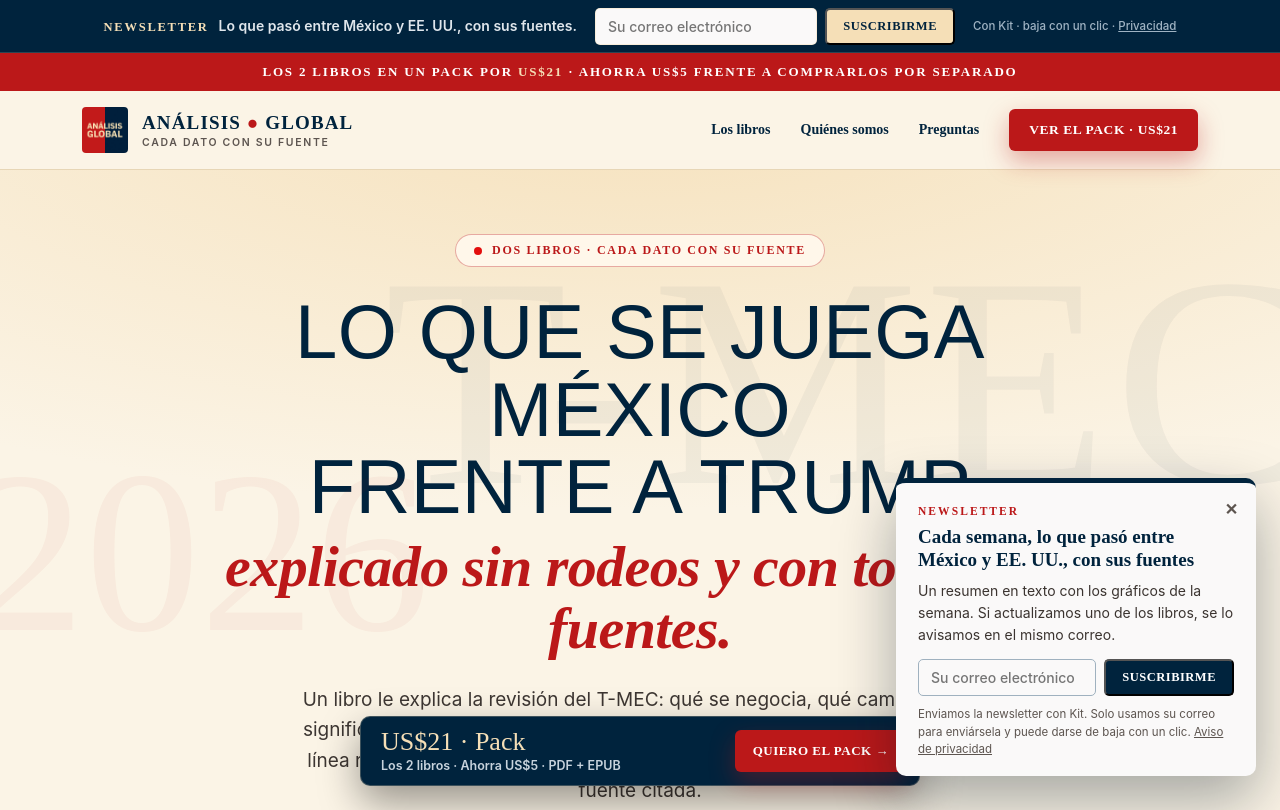
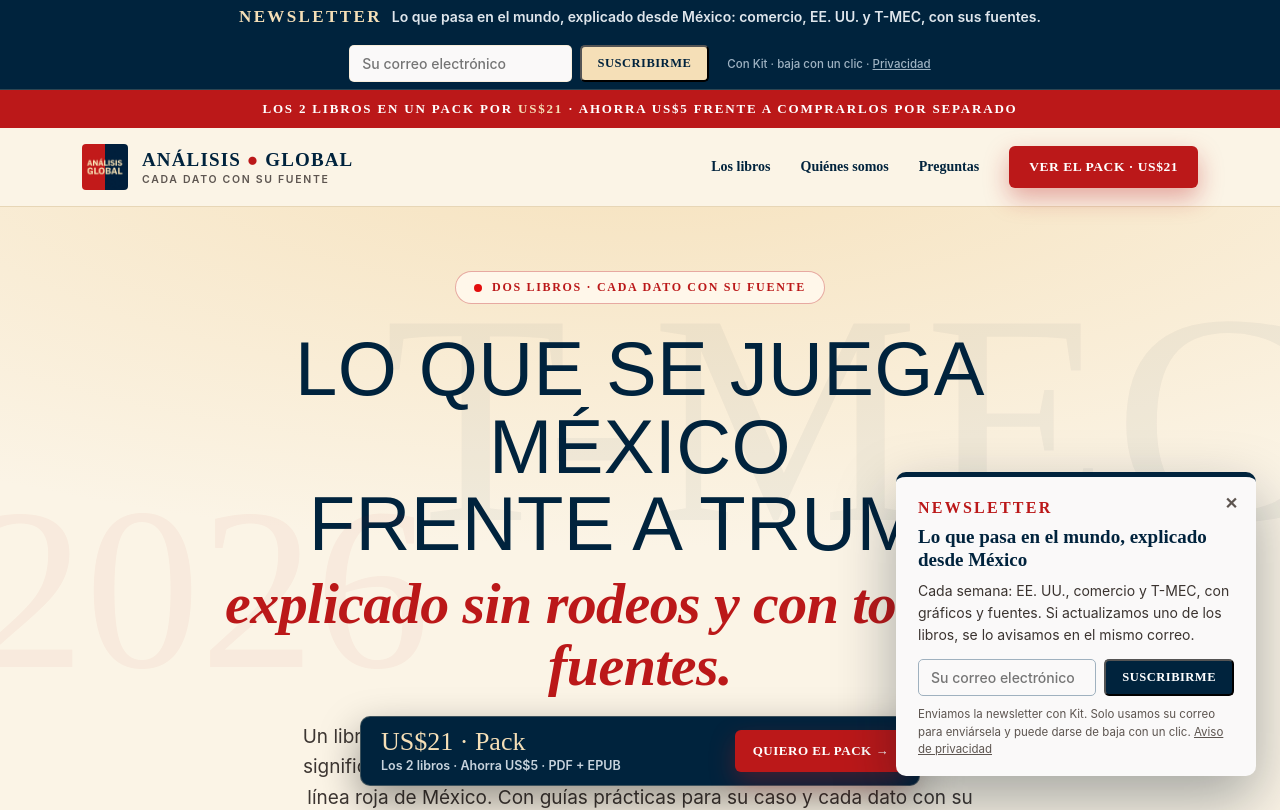
Before and after one commit to analisisglobal-web/analisisglobal-web.github.io, a plain HTML site: page index.html in a window 1280 px wide. Shown: the top 810 px of the page. Drawn offline with Linux system fonts and the light colour scheme.

Commit message:
Newsletter: texto y nombre más grande

```diff
--- a/index.html
+++ b/index.html
@@ -238,7 +238,7 @@ footer .links{display:flex;gap:22px;font:700 13.5px "Inter Tight";color:#dbe5ee}
 .nlbar{background:var(--navy);color:var(--cream);border-bottom:1px solid rgba(245,223,183,.18)}
 .nlbar .wrap{display:flex;align-items:center;justify-content:center;gap:18px;min-height:52px;padding-top:7px;padding-bottom:7px;flex-wrap:wrap}
 .nlbar p{font:600 14px Inter;color:#dfe6ec;display:flex;gap:10px;align-items:baseline;flex-wrap:wrap}
-.nlbar p b{font:800 12.5px "Inter Tight";letter-spacing:.14em;text-transform:uppercase;color:var(--cream)}
+.nlbar p b{font:800 17px "Inter Tight";letter-spacing:.14em;text-transform:uppercase;color:var(--cream)}
 .nlf{display:flex;gap:8px;min-width:0}
 .nlf input{min-width:0;flex:1;font:500 14px Inter;padding:9px 12px;border-radius:5px;border:1.5px solid rgba(245,223,183,.45);background:#FAF9F9;color:var(--ink)}
 .nlf .btn{padding:9px 16px;font-size:12.5px;border-radius:5px;background:var(--cream);color:var(--navy);box-shadow:none}
@@ -280,7 +280,7 @@ footer .links{display:flex;gap:22px;font:700 13.5px "Inter Tight";color:#dbe5ee}
 .nlmini{background:#FAF9F9;border-top:3px solid var(--navy)}
 .nlmini .wrap{display:flex;align-items:center;justify-content:space-between;gap:24px;padding-top:22px;padding-bottom:22px;flex-wrap:wrap}
 .nlmini p{font:500 14.5px Inter;color:#33414c;max-width:620px}
-.nlmini p b{font:800 12.5px "Inter Tight";letter-spacing:.14em;text-transform:uppercase;color:var(--navy);margin-right:8px}
+.nlmini p b{font:800 18px "Inter Tight";letter-spacing:.14em;text-transform:uppercase;color:var(--navy);margin-right:8px}
 .nlmini .nlf{width:380px}.nlmini .nlf input{border-color:#9fb1bf}.nlmini .nlf .btn{background:var(--navy);color:#fff}
 /* Slide-in */
 .nlpop{position:fixed;right:24px;bottom:24px;width:360px;max-width:calc(100% - 24px);background:#FAF9F9;color:var(--ink);border-top:5px solid var(--navy);border-radius:10px;box-shadow:0 24px 60px rgba(0,20,35,.35);padding:22px 22px 18px;z-index:60;transform:translateY(calc(100% + 40px));opacity:0;visibility:hidden;transition:transform .35s ease,opacity .35s,visibility 0s .35s}
@@ -331,7 +331,7 @@ body{padding-bottom:110px}
 
 <!-- 0. BARRA DE NEWSLETTER (Kit, sense regal). A la versió real, action = URL del formulari de Kit. -->
 <div class="nlbar" id="newsletter"><div class="wrap">
- <p><b>Newsletter</b><span>Lo que pasó entre México y EE. UU., con sus fuentes.</span></p>
+ <p><b>Newsletter</b><span>Lo que pasa en el mundo, explicado desde México: comercio, EE. UU. y T-MEC, con sus fuentes.</span></p>
  <form class="nlf " action="https://app.kit.com/forms/10190072/subscriptions" method="post" target="_blank" onsubmit="return agSub(this)"><input type="email" name="email_address" required placeholder="Su correo electrónico" aria-label="Correo electrónico"><button class="btn" type="submit">Suscribirme</button></form>
  <small>Con Kit · baja con un clic · <a href="privacidad.html">Privacidad</a></small>
 </div></div>
@@ -497,7 +497,7 @@ body{padding-bottom:110px}
 
 <!-- 10. NEWSLETTER REDUÏDA abans del peu -->
 <section class="nlmini"><div class="wrap">
- <p><b>Newsletter</b> Un resumen en texto con los gráficos de la semana y aviso cuando actualizamos un libro.</p>
+ <p><b>Newsletter</b> Lo que pasa en el mundo, explicado desde México. Un resumen semanal con gráficos y fuentes, y aviso cuando actualizamos un libro.</p>
  <form class="nlf " action="https://app.kit.com/forms/10190072/subscriptions" method="post" target="_blank" onsubmit="return agSub(this)"><input type="email" name="email_address" required placeholder="Su correo electrónico" aria-label="Correo electrónico"><button class="btn" type="submit">Suscribirme</button></form>
 </div></section>
 
@@ -508,9 +508,9 @@ body{padding-bottom:110px}
 </div></footer>
 <aside class="nlpop" id="nlpop" role="dialog" aria-label="Newsletter" aria-hidden="true">
  <button class="x" type="button" aria-label="Cerrar">✕</button>
- <div class="eyebrow">Newsletter</div>
- <h4>Cada semana, lo que pasó entre México y EE. UU., con sus fuentes</h4>
- <p>Un resumen en texto con los gráficos de la semana. Si actualizamos uno de los libros, se lo avisamos en el mismo correo.</p>
+ <div class="eyebrow" style="font-size:16px;letter-spacing:.14em">Newsletter</div>
+ <h4>Lo que pasa en el mundo, explicado desde México</h4>
+ <p>Cada semana: EE. UU., comercio y T-MEC, con gráficos y fuentes. Si actualizamos uno de los libros, se lo avisamos en el mismo correo.</p>
  <form class="nlf " action="https://app.kit.com/forms/10190072/subscriptions" method="post" target="_blank" onsubmit="return agSub(this)"><input type="email" name="email_address" required placeholder="Su correo electrónico" aria-label="Correo electrónico"><button class="btn" type="submit">Suscribirme</button></form>
  <div class="fine">Enviamos la newsletter con Kit. Solo usamos su correo para enviársela y puede darse de baja con un clic. <a href="privacidad.html">Aviso de privacidad</a></div>
 </aside>
```
